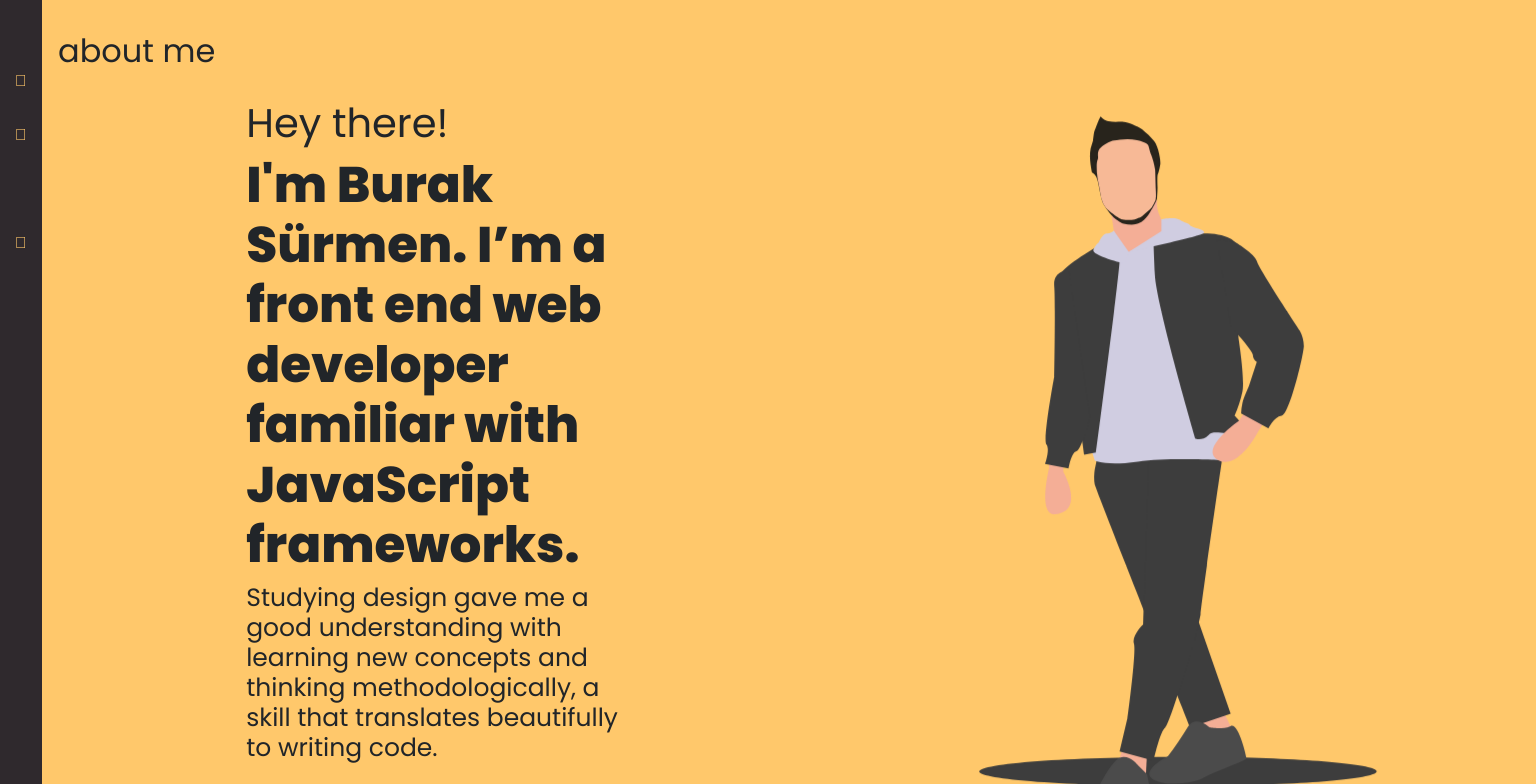
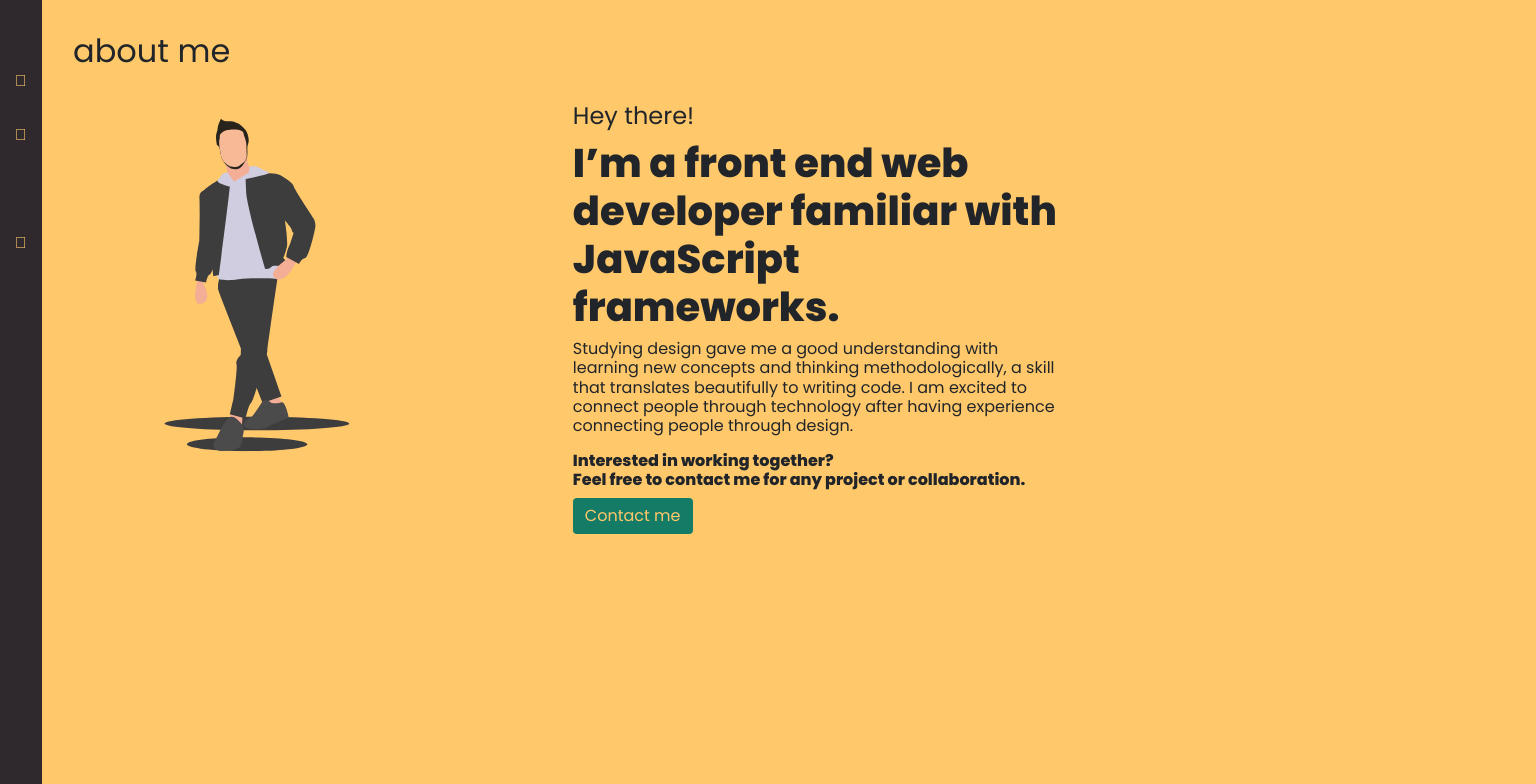
Before and after one commit to duzluk/bsurmen, a React (Create React App) app: page /about in a window 1280 px wide. Shown: the top 784 px of the page, 1536 px wide, since content can reach past the window. Built offline with nearby package versions, Linux system fonts and the light colour scheme; some icons are missing.

Commit message:
Changed about page

```diff
--- a/src/components/About/index.jsx
+++ b/src/components/About/index.jsx
@@ -1,5 +1,6 @@
 import React, { useCallback } from "react";
 import { Container, Row, Col, Button } from "react-bootstrap";
+import { Link } from "react-router-dom";
 import NavBar from "./../common/navBar";
 import AboutImage from "./aboutImage";
 import Typing, { Backspace, Delay, Reset, Speed } from "react-typing-animation";
@@ -55,45 +56,35 @@ const About = () => {
 
   return (
     <div onMouseMove={onMove} onScroll={onScroll}>
-      <Container fluid>
+      <Container fluid className="about">
         <Row>
           <NavBar />
           <Col>
+            <h2 className="pageTitle">about me</h2>
             <Row>
-              <h2 style={{ margin: "2rem 1rem" }}>about me</h2>
-              <Col style={{ marginTop: "8%" }}>
-                <h4 style={{ fontSize: "40px" }}>Hey there!</h4>
-                <h2
-                  style={{
-                    fontSize: "50px",
-                    fontWeight: "700"
-                  }}
-                >
-                  I'm Burak Sürmen. I’m a front end web developer familiar with
-                  JavaScript frameworks.
-                </h2>
-                <h6 style={{ fontSize: "25px" }}>
+              <Col xs={12} md={5}>
+                <AboutImage  />
+              </Col>
+              <Col xs={12} md={5}>
+                <h4>Hey there!</h4>
+                <h1 className="aboutBold">
+                  I’m a front end web developer familiar with JavaScript
+                  frameworks.
+                </h1>
+                <h6>
                   Studying design gave me a good understanding with learning new
                   concepts and thinking methodologically, a skill that
-                  translates beautifully to writing code.
-                  <br />
-                  <br />I am excited to connect people through technology after
-                  having experience connecting people through design.
+                  translates beautifully to writing code. I am excited to connect
+                  people through technology after having experience connecting
+                  people through design.
                 </h6>
-                <p
-                  style={{
-                    fontSize: "25px",
-                    fontWeight: "700"
-                  }}
-                >
+                <h6 id="aboutContact" className="aboutBold">
                   Interested in working together? <br />
                   Feel free to contact me for any project or collaboration.
-                </p>
-                <Button variant="danger">Contact me</Button>
-              </Col>
-
-              <Col xs={12} md={6}>
-                <AboutImage interpBg={interpBg} interpFace={interpFace} />
+                </h6>
+                <Link to="/contact">
+                  <Button variant="danger">Contact me</Button>
+                </Link>
               </Col>
             </Row>
           </Col>
--- a/src/components/About/style.css
+++ b/src/components/About/style.css
@@ -1,31 +1,7 @@
-
-#as {
-  -webkit-animation: slide-in-fwd-center .4s cubic-bezier(.25, .46, .45, .94) 4s both;
-  animation: slide-in-fwd-center .4s cubic-bezier(.25, .46, .45, .94) 4s both
+.aboutBold {
+  font-weight: 700;
 }
 
-@-webkit-keyframes slide-in-fwd-center {
-  0% {
-    -webkit-transform: translateZ(-1400px);
-    transform: translateZ(-1400px);
-    opacity: 0
-  }
-  100% {
-    -webkit-transform: translateZ(0);
-    transform: translateZ(0);
-    opacity: 1
-  }
+#aboutContact {
+  margin-top: 1rem;
 }
-
-@keyframes slide-in-fwd-center {
-  0% {
-    -webkit-transform: translateZ(-1400px);
-    transform: translateZ(-1400px);
-    opacity: 0
-  }
-  100% {
-    -webkit-transform: translateZ(0);
-    transform: translateZ(0);
-    opacity: 1
-  }
-}
--- a/src/index.css
+++ b/src/index.css
@@ -1,4 +1,4 @@
-html{
+html {
   min-height: 100%;
 }
 
@@ -11,3 +11,7 @@ body {
   width: 100%;
   height: 100%;
 }
+
+.pageTitle {
+  margin: 2rem 1rem;
+}
```
